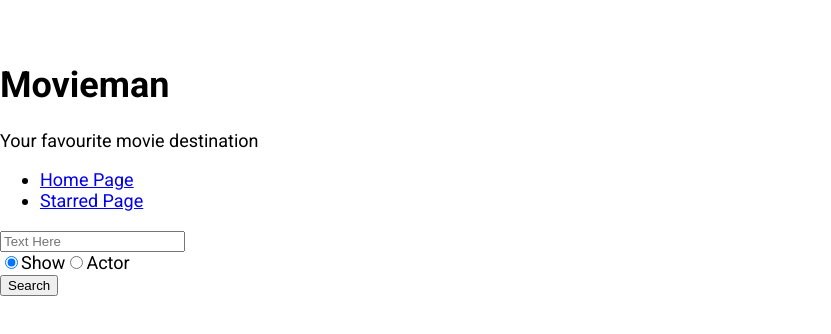
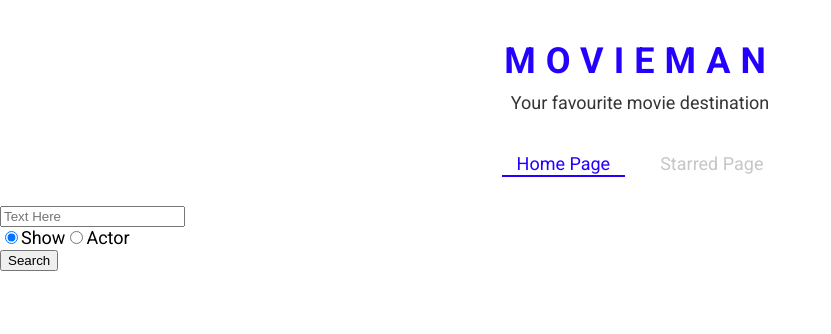
Before and after one commit to pratham-singh-data/movieman, a React (Create React App) app: page / in a window 1280 px wide. Shown: the top 334 px of the page, without its empty margins (0-831 px from the left). Built offline with nearby package versions, Linux system fonts and the light colour scheme.

Commit message:
Defined theme and partially styled

```diff
--- a/src/App.js
+++ b/src/App.js
@@ -1,18 +1,29 @@
 import React from 'react';
 import {Switch, Route} from "react-router-dom";
+import { ThemeProvider } from 'styled-components';
 
 import Home from './pages/Home';
 import Show from './pages/Show';
 import Starred from './pages/Starred';
 
+const theme = {
+  mainColors: {
+    blue: '#2400ff',
+    gray: '#c6c6c6',
+    dark: '#353535',
+  },
+};
+
 function App() {
   return (
+      <ThemeProvider theme={theme}>
         <Switch>
           <Route path="/" exact><Home/></Route>
           <Route path="/starred" exact><Starred/></Route>
           <Route path="/show/:id" exact><Show/></Route>
           <Route>Page Not Found</Route>
         </Switch>
+      </ThemeProvider>
   );
 }
 
--- a/src/components/Navbar.js
+++ b/src/components/Navbar.js
@@ -1,5 +1,6 @@
 import React from 'react';
-import { Link } from 'react-router-dom';
+import { useLocation } from 'react-router';
+import { LinkStyled, NavList } from './Navbar.styled';
 
 const links = [
   { to: '/', text: 'Home Page', key: 1 },
@@ -7,15 +8,17 @@
 ];
 
 const Navbar = () => {
+  const location = useLocation();
+
   return (
     <div>
-      <ul>
+      <NavList>
         {links.map(item => (
           <li key={item.key}>
-            <Link to={item.to}>{item.text}</Link>
+            <LinkStyled className={item.to === location.pathname ? "active" : ""} to={item.to}>{item.text}</LinkStyled>
           </li>
         ))}
-      </ul>
+      </NavList>
     </div>
   );
 };
--- /dev/null
+++ b/src/components/Navbar.styled.js
@@ -0,0 +1,41 @@
+import { Link } from "react-router-dom";
+import styled from "styled-components";
+
+export const NavList = styled.ul`
+  display: flex;
+  justify-content: center;
+  list-style: none;
+  margin: 0 0 30px;
+  padding: 0;
+`;
+
+export const LinkStyled = styled(Link)`
+  margin: 0 10px;
+  padding: 3px 15px;
+  position: relative;
+  text-decoration: none;
+  color: ${({ theme }) => theme.mainColors.gray};
+  &.active {
+    color: ${({ theme }) => theme.mainColors.blue};
+    &:after {
+      content: '';
+      position: absolute;
+      display: block;
+      height: 2px;
+      left: 0%;
+      bottom: 0;
+      background-color: ${({ theme }) => theme.mainColors.blue};
+      animation: slide-in 0.3s ease-in forwards;
+      @keyframes slide-in {
+        from {
+          left: 50%;
+          width: 0;
+        }
+        to {
+          left: 0%;
+          width: 100%;
+        }
+      }
+    }
+  }
+`;
--- a/src/components/Title.js
+++ b/src/components/Title.js
@@ -1,11 +1,12 @@
 import React from 'react';
+import { TitleWrapper } from './Title.styled';
 
 const Title = ({ title, subtitle }) => {
   return (
-    <div>
+    <TitleWrapper>
       <h1>{title}</h1>
       <p>{subtitle}</p>
-    </div>
+    </TitleWrapper>
   );
 };
 
--- /dev/null
+++ b/src/components/Title.styled.js
@@ -0,0 +1,18 @@
+import styled from "styled-components";
+
+export const TitleWrapper = styled.div`
+  text-align: center;
+  margin: 0 0 40px;
+
+  h1 {
+    color: ${({ theme }) => theme.mainColors.blue};
+    letter-spacing: 10px;
+    text-transform: uppercase;
+    margin: 0 0 10px;
+  }
+
+  p {
+    color: ${({ theme }) => theme.mainColors.dark};
+    margin: 0;
+  }
+`;
--- a/src/misc/custom-hooks.js
+++ b/src/misc/custom-hooks.js
@@ -1,5 +1,4 @@
 import { useEffect, useReducer, useState } from "react";
-import { useParams } from "react-router";
 import apiGet from "./config";
 
 function showsReducer(prevState, action){
```
Lines whose indentation alone changed are shown as unchanged.
